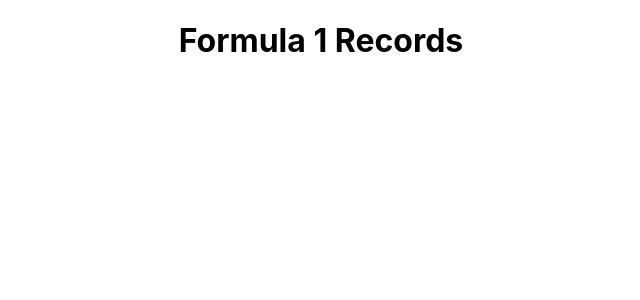
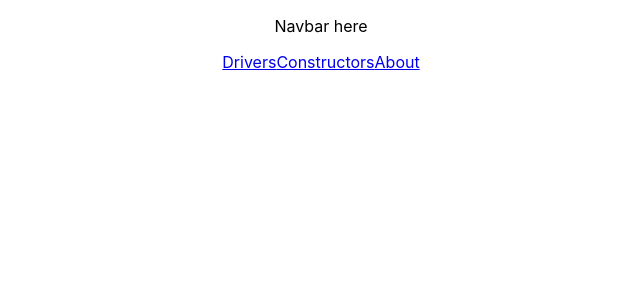
Before and after one commit to ChrispaixK/formula-1, a React (Create React App) app: page / in a window 1280 px wide. Shown: the top 300 px of the page, without its empty margins (319-959 px from the left). Built offline with nearby package versions, Linux system fonts and the light colour scheme.

Commit message:
Add routers and pages

```diff
--- a/public/index.html
+++ b/public/index.html
@@ -2,7 +2,6 @@
 <html lang="en">
   <head>
     <meta charset="utf-8" />
-    <link rel="icon" href="%PUBLIC_URL%/favicon.ico" />
     <meta name="viewport" content="width=device-width, initial-scale=1" />
     <meta name="theme-color" content="#000000" />
     <meta
@@ -11,7 +10,6 @@
     />
     <link rel="apple-touch-icon" href="%PUBLIC_URL%/logo192.png" />
 
-    <link rel="manifest" href="%PUBLIC_URL%/manifest.json" />
     <link rel="shortcut icon" href="logo.png">
     <title>Formula-1 Records</title>
   </head>
--- a/src/App.js
+++ b/src/App.js
@@ -1,8 +1,22 @@
+import { Routes, Route } from 'react-router-dom';
 import './assets/css/App.css';
+import Drivers from './pages/Drivers';
+import Navbar from './components/Navbar';
+import Constructors from './pages/Constructors';
+import Home from './pages/Home';
+import About from './pages/about';
 
 function App() {
   return (
-    <h1>Formula 1 Records</h1>
+    <>
+      <Navbar />
+      <Routes>
+        <Route path="/" element={<Home />} />
+        <Route path="drivers" element={<Drivers />} />
+        <Route path="constructors" element={<Constructors />} />
+        <Route path="about" element={<About />} />
+      </Routes>
+    </>
   );
 }
 
--- /dev/null
+++ b/src/components/Navbar.js
@@ -0,0 +1,11 @@
+import React from 'react';
+
+const Navbar = () => {
+  return (
+    <>
+      <p>Navbar here</p>
+    </>
+  );
+};
+
+export default Navbar;
--- a/src/index.js
+++ b/src/index.js
@@ -1,11 +1,14 @@
 import React from 'react';
 import ReactDOM from 'react-dom/client';
 import './assets/css/index.css';
+import { BrowserRouter } from 'react-router-dom';
 import App from './App';
 
 const root = ReactDOM.createRoot(document.getElementById('root'));
 root.render(
   <React.StrictMode>
-    <App />
+    <BrowserRouter>
+      <App />
+    </BrowserRouter>
   </React.StrictMode>,
 );
--- /dev/null
+++ b/src/pages/Constructors.js
@@ -0,0 +1,9 @@
+import React from 'react';
+
+const Constructors = () => {
+  return (
+    <h2>Constructors list</h2>
+  );
+};
+
+export default Constructors;
--- /dev/null
+++ b/src/pages/Drivers.js
@@ -0,0 +1,9 @@
+import React from 'react';
+
+const Drivers = () => {
+  return (
+    <h2>Drivers list</h2>
+  );
+};
+
+export default Drivers;
--- /dev/null
+++ b/src/pages/Home.js
@@ -0,0 +1,19 @@
+import { NavLink } from 'react-router-dom';
+
+const Home = () => {
+  return (
+    <>
+      <NavLink to="drivers">
+        Drivers
+      </NavLink>
+      <NavLink to="constructors">
+        Constructors
+      </NavLink>
+      <NavLink to="about">
+        About
+      </NavLink>
+    </>
+  );
+};
+
+export default Home;
--- /dev/null
+++ b/src/pages/about.js
@@ -0,0 +1,9 @@
+import React from 'react';
+
+const About = () => {
+  return (
+    <h2>About Page</h2>
+  );
+};
+
+export default About;
```
